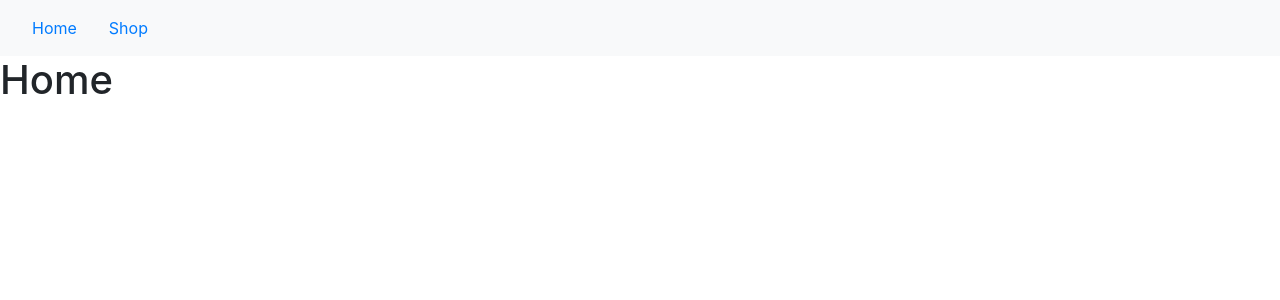
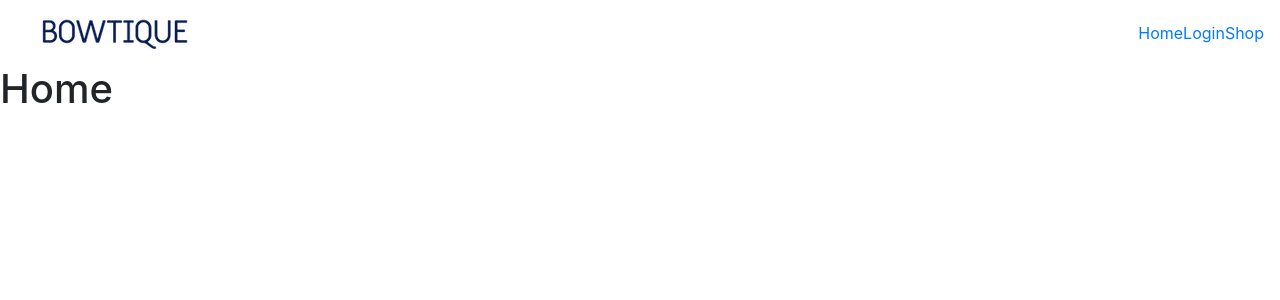
Before and after one commit to ijanett/bowtique_client, a React (Create React App) app: page / in a window 1280 px wide. Shown: the top 300 px of the page. Built offline with nearby package versions, Linux system fonts and the light colour scheme.

Commit message:
Add navbar links

```diff
--- a/src/components/Navbar.js
+++ b/src/components/Navbar.js
@@ -1,13 +1,17 @@
 import React from 'react';
 import { NavLink } from 'react-router-dom';
+import brandName from '../brandName.png';
 
 const Navbar = () => {
     return (
-        <div>
-            <nav className="navbar navbar-expand-lg navbar-light bg-light">
-                <NavLink to="/" className="nav-link">Home</NavLink>
-                <NavLink to="/bowties" className="nav-link">Shop</NavLink>
-            </nav>
+        <div className="navbar">
+            <NavLink to="/" className="navbar-logo" activeClassName="chosen"><img src={brandName} alt=""/></NavLink>
+            <div className="navbar-list">
+                <NavLink to="/" activeClassName="chosen">Home</NavLink>
+                <NavLink to="/login" activeClassName="chosen">Login</NavLink>
+
+                <NavLink to="/bowties" activeClassName="chosen">Shop</NavLink>
+            </div>
         </div>
     )
 }
```
